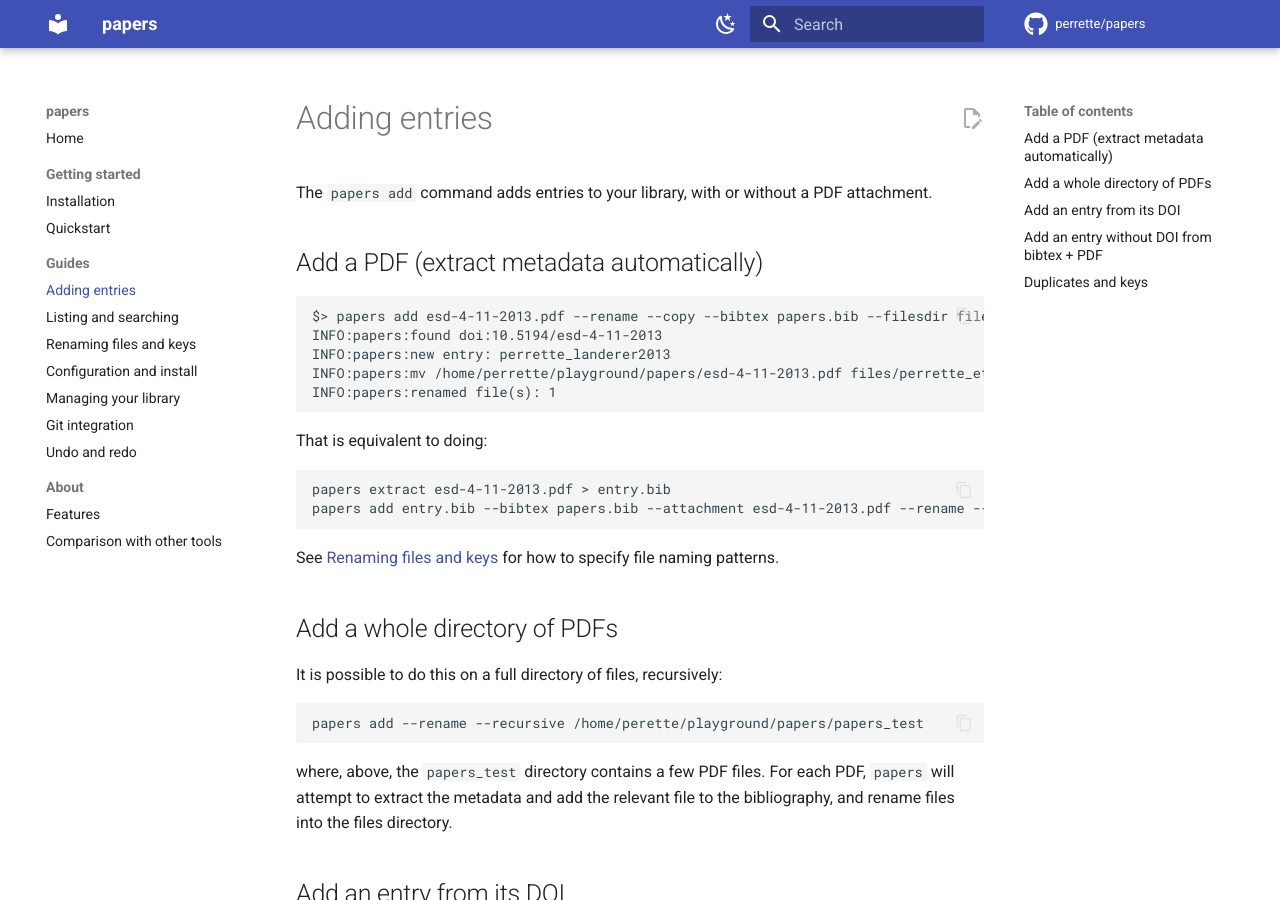
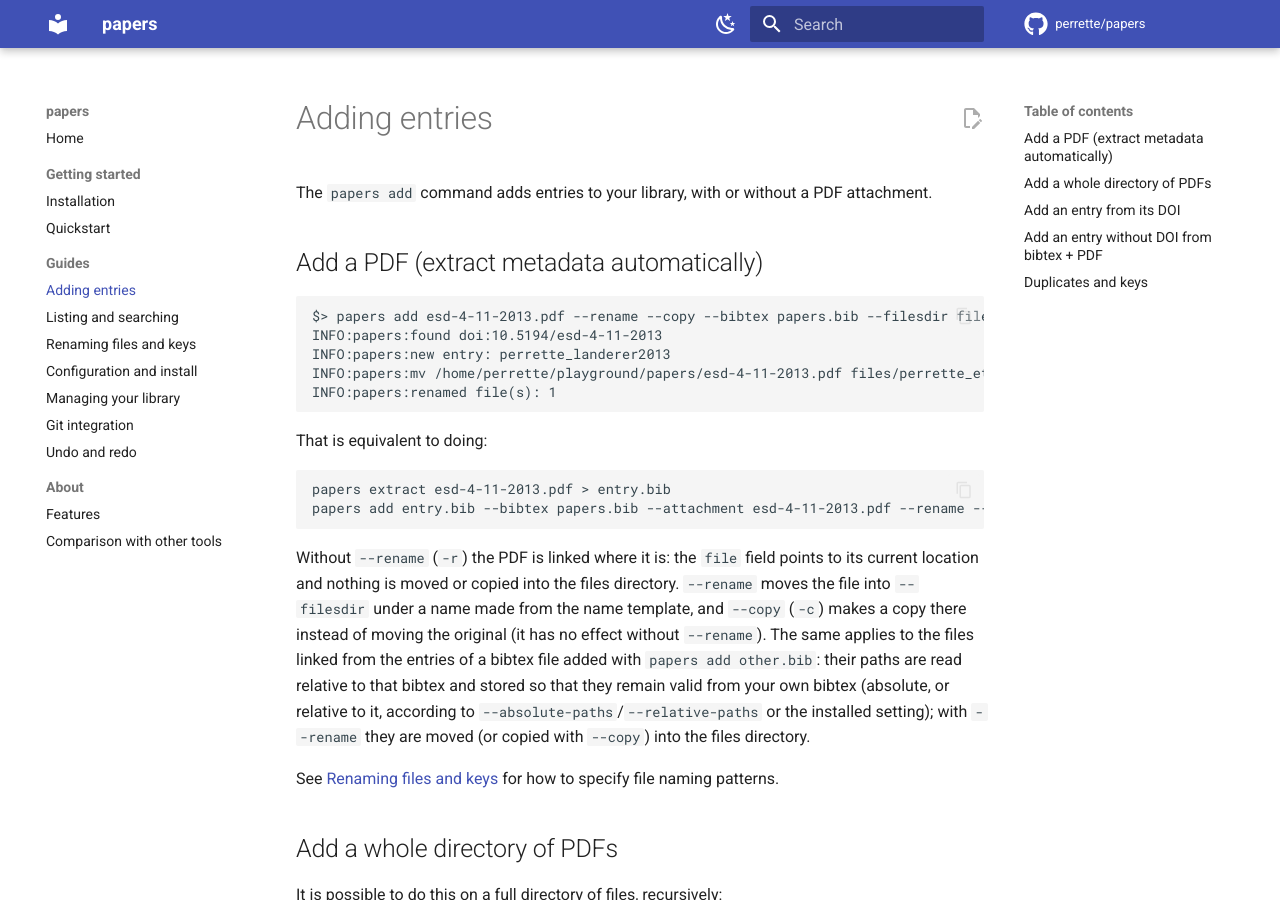
Before and after one commit to perrette/papers, an MkDocs documentation site: the page built from docs/adding-entries.md, in a window 1280 px wide and 900 px high. Built offline with MkDocs 1.6.1 and Material for MkDocs 9.7.7, drawn with Linux system fonts in a browser that asks for light colours; comment, search, counter and statistics services are not loaded.

Commit message:
Document that files are linked in place unless -r/--rename is passed
State in the README, the adding-entries and quickstart pages and the
'attached files' section of papers add --help that without --rename the
file field points to the file where it is and nothing is copied into the
files directory, that --rename moves it there under the name template, and
that --copy only applies together with --rename. Also describe how the file
links of an added bibtex file are stored.

````diff
--- a/docs/adding-entries.md
+++ b/docs/adding-entries.md
@@ -19,6 +19,17 @@ That is equivalent to doing:
 papers extract esd-4-11-2013.pdf > entry.bib
 papers add entry.bib --bibtex papers.bib --attachment esd-4-11-2013.pdf --rename --copy
 ```
+
+Without `--rename` (`-r`) the PDF is linked where it is: the `file` field
+points to its current location and nothing is moved or copied into the files
+directory. `--rename` moves the file into `--filesdir` under a name made from
+the name template, and `--copy` (`-c`) makes a copy there instead of moving
+the original (it has no effect without `--rename`). The same applies to the
+files linked from the entries of a bibtex file added with `papers add
+other.bib`: their paths are read relative to that bibtex and stored so that
+they remain valid from your own bibtex (absolute, or relative to it, according
+to `--absolute-paths`/`--relative-paths` or the installed setting); with
+`--rename` they are moved (or copied with `--copy`) into the files directory.
 
 See [Renaming files and keys](renaming.md) for how to specify file naming
 patterns.
````
Also changed, not shown: README.md (+6 -0 lines), docs/quickstart.md (+3 -0 lines), 1 other file.
